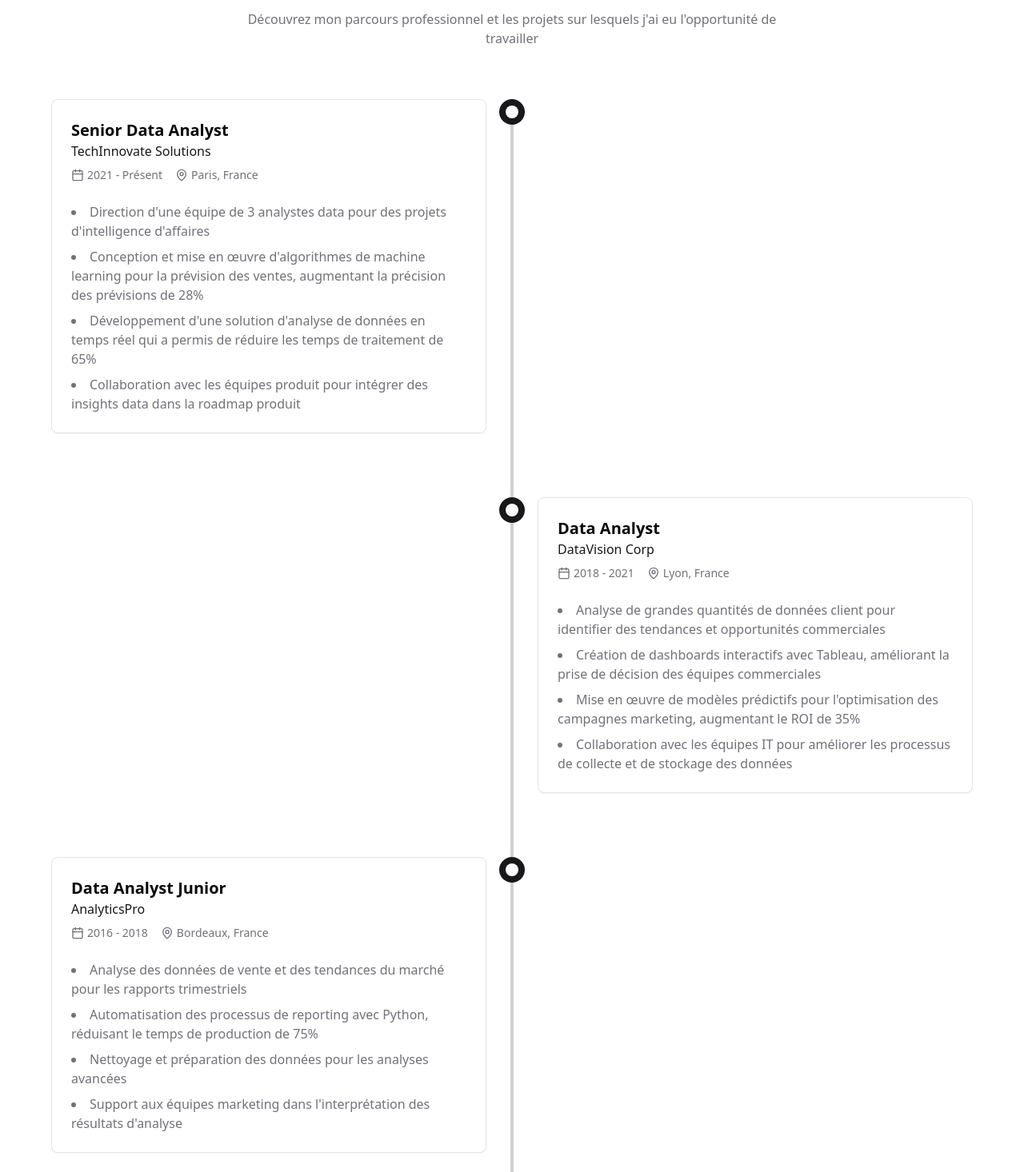
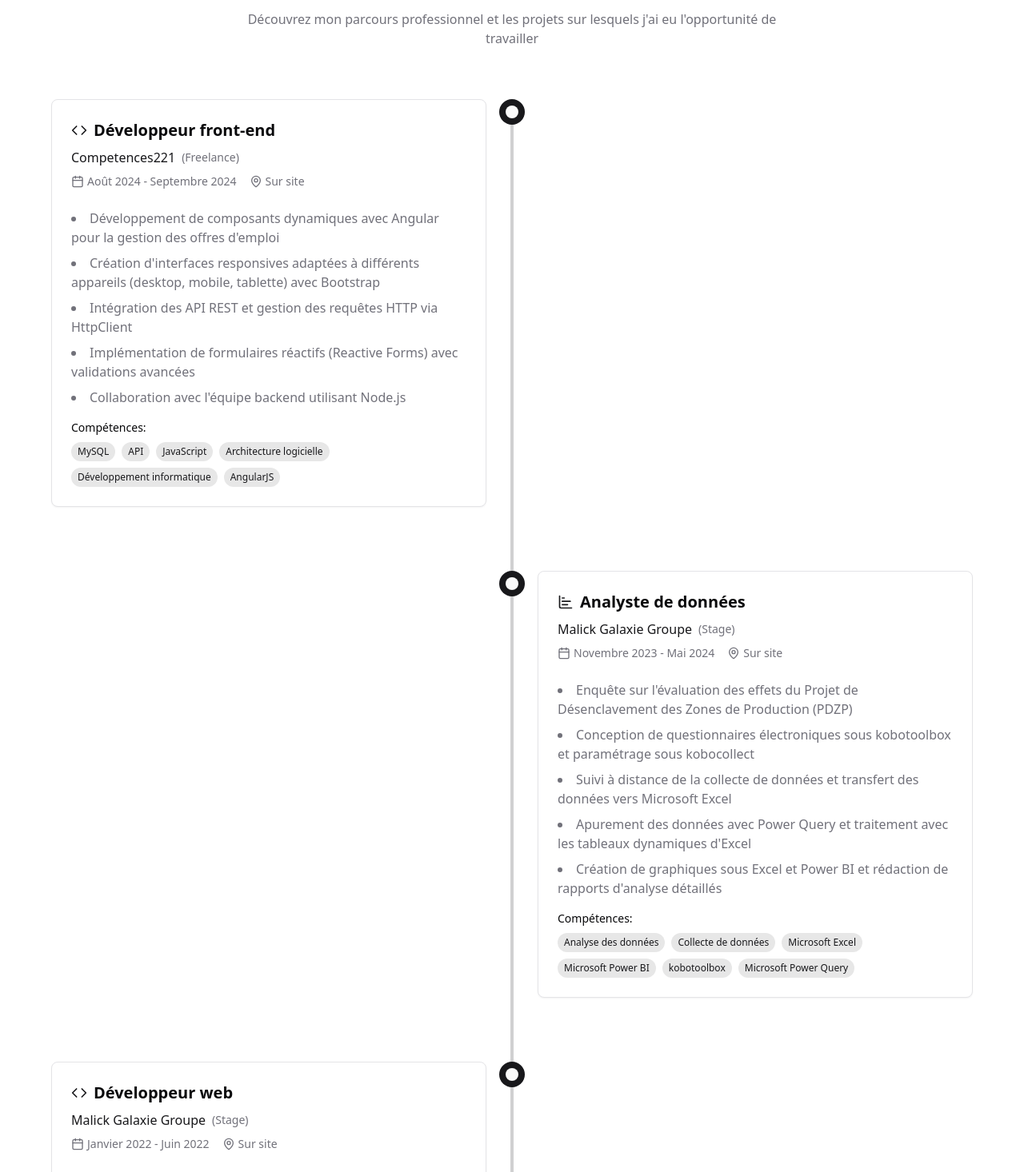
Before and after one commit to Babacarsar/portofolio, a React (Vite) app: page /experience in a window 1280 px wide. Shown: the part 284-1750 px from the top of the page at 80% size. Built offline with nearby package versions, Linux system fonts and the light colour scheme.

Commit message:
Update experience section
This commit updates the experience section of the portfolio to include details from the provided text.  The changes reflect professional experience in front-end development, data analysis, and web development.

```diff
--- a/src/components/sections/Experience.tsx
+++ b/src/components/sections/Experience.tsx
@@ -1,45 +1,69 @@
 
 import React from 'react';
 import { motion } from 'framer-motion';
-import { Calendar, MapPin } from 'lucide-react';
+import { Calendar, MapPin, Briefcase, Code, Globe, Database, ChartBar } from 'lucide-react';
 
 const Experience = () => {
   const experiences = [
     {
-      title: "Senior Data Analyst",
-      company: "TechInnovate Solutions",
-      period: "2021 - Présent",
-      location: "Paris, France",
+      title: "Développeur front-end",
+      company: "Competences221",
+      period: "Août 2024 - Septembre 2024",
+      location: "Sur site",
       description: [
-        "Direction d'une équipe de 3 analystes data pour des projets d'intelligence d'affaires",
-        "Conception et mise en œuvre d'algorithmes de machine learning pour la prévision des ventes, augmentant la précision des prévisions de 28%",
-        "Développement d'une solution d'analyse de données en temps réel qui a permis de réduire les temps de traitement de 65%",
-        "Collaboration avec les équipes produit pour intégrer des insights data dans la roadmap produit"
-      ]
+        "Développement de composants dynamiques avec Angular pour la gestion des offres d'emploi",
+        "Création d'interfaces responsives adaptées à différents appareils (desktop, mobile, tablette) avec Bootstrap",
+        "Intégration des API REST et gestion des requêtes HTTP via HttpClient",
+        "Implémentation de formulaires réactifs (Reactive Forms) avec validations avancées",
+        "Collaboration avec l'équipe backend utilisant Node.js"
+      ],
+      skills: ["MySQL", "API", "JavaScript", "Architecture logicielle", "Développement informatique", "AngularJS"],
+      type: "Freelance"
     },
     {
-      title: "Data Analyst",
-      company: "DataVision Corp",
-      period: "2018 - 2021",
-      location: "Lyon, France",
+      title: "Analyste de données",
+      company: "Malick Galaxie Groupe",
+      period: "Novembre 2023 - Mai 2024",
+      location: "Sur site",
       description: [
-        "Analyse de grandes quantités de données client pour identifier des tendances et opportunités commerciales",
-        "Création de dashboards interactifs avec Tableau, améliorant la prise de décision des équipes commerciales",
-        "Mise en œuvre de modèles prédictifs pour l'optimisation des campagnes marketing, augmentant le ROI de 35%",
-        "Collaboration avec les équipes IT pour améliorer les processus de collecte et de stockage des données"
-      ]
+        "Enquête sur l'évaluation des effets du Projet de Désenclavement des Zones de Production (PDZP)",
+        "Conception de questionnaires électroniques sous kobotoolbox et paramétrage sous kobocollect",
+        "Suivi à distance de la collecte de données et transfert des données vers Microsoft Excel",
+        "Apurement des données avec Power Query et traitement avec les tableaux dynamiques d'Excel",
+        "Création de graphiques sous Excel et Power BI et rédaction de rapports d'analyse détaillés"
+      ],
+      skills: ["Analyse des données", "Collecte de données", "Microsoft Excel", "Microsoft Power BI", "kobotoolbox", "Microsoft Power Query"],
+      type: "Stage"
     },
     {
-      title: "Data Analyst Junior",
-      company: "AnalyticsPro",
-      period: "2016 - 2018",
-      location: "Bordeaux, France",
+      title: "Développeur web",
+      company: "Malick Galaxie Groupe",
+      period: "Janvier 2022 - Juin 2022",
+      location: "Sur site",
       description: [
-        "Analyse des données de vente et des tendances du marché pour les rapports trimestriels",
-        "Automatisation des processus de reporting avec Python, réduisant le temps de production de 75%",
-        "Nettoyage et préparation des données pour les analyses avancées",
-        "Support aux équipes marketing dans l'interprétation des résultats d'analyse"
-      ]
+        "Création et personnalisation de thèmes WordPress",
+        "Intégration de plugins et fonctionnalités spécifiques selon les besoins",
+        "Optimisation des performances des sites WordPress pour améliorer le référencement",
+        "Mise en place de stratégies de référencement naturel (SEO)",
+        "Développement de sites responsives et gestion de la sécurité par des mises à jour régulières"
+      ],
+      skills: ["JavaScript", "scriptcase", "Développement informatique", "WordPress", "PHP", "Bases de données", "kobotoolbox", "Talend"],
+      type: "Stage"
+    },
+    {
+      title: "Développeur site web",
+      company: "Foundation 1 SN",
+      period: "Avril 2021 - Mai 2021",
+      location: "Sur site",
+      description: [
+        "Collaboration avec une équipe de designers pour créer une interface utilisateur intuitive",
+        "Conception et développement de sites web",
+        "Optimisation des performances des sites web pour une meilleure expérience utilisateur",
+        "Intégration de plugins et fonctionnalités personnalisées selon les besoins clients",
+        "Gestion de la maintenance et des mises à jour régulières des sites web"
+      ],
+      skills: ["MySQL", "Développement informatique", "WordPress", "Bases de données", "Optimisation pour les moteurs de recherche (SEO)"],
+      type: "Stage"
     }
   ];
 
@@ -60,6 +84,12 @@ const Experience = () => {
       y: 0,
       transition: { duration: 0.8 }
     }
+  };
+
+  const getIcon = (title) => {
+    if (title.toLowerCase().includes('développeur')) return <Code className="h-5 w-5 text-primary" />;
+    if (title.toLowerCase().includes('analyste')) return <ChartBar className="h-5 w-5 text-primary" />;
+    return <Briefcase className="h-5 w-5 text-primary" />;
   };
 
   return (
@@ -102,8 +132,14 @@ const Experience = () => {
                 </div>
                 <div className="md:w-1/2 ml-8 md:ml-0 md:px-8 pb-8">
                   <div className="bg-card p-6 rounded-lg shadow-sm border border-border">
-                    <h3 className="text-xl font-semibold">{experience.title}</h3>
-                    <h4 className="text-primary font-medium mb-2">{experience.company}</h4>
+                    <div className="flex items-center mb-2">
+                      {getIcon(experience.title)}
+                      <h3 className="text-xl font-semibold ml-2">{experience.title}</h3>
+                    </div>
+                    <div className="flex items-center mb-2">
+                      <span className="text-primary font-medium">{experience.company}</span>
+                      <span className="ml-2 text-sm text-muted-foreground">({experience.type})</span>
+                    </div>
 
                     <div className="flex flex-wrap text-sm text-muted-foreground mb-4">
                       <div className="flex items-center mr-4 mb-2">
@@ -116,11 +152,24 @@ const Experience = () => {
                       </div>
                     </div>
 
-                    <ul className="list-disc list-inside space-y-2 text-muted-foreground">
+                    <ul className="list-disc list-inside space-y-2 text-muted-foreground mb-4">
                       {experience.description.map((item, i) => (
                         <li key={i}>{item}</li>
                       ))}
                     </ul>
+
+                    {experience.skills && experience.skills.length > 0 && (
+                      <div className="mt-4">
+                        <h4 className="text-sm font-medium mb-2">Compétences:</h4>
+                        <div className="flex flex-wrap gap-2">
+                          {experience.skills.map((skill, i) => (
+                            <span key={i} className="bg-primary/10 text-primary text-xs px-2 py-1 rounded-full">
+                              {skill}
+                            </span>
+                          ))}
+                        </div>
+                      </div>
+                    )}
                   </div>
                 </div>
               </motion.div>
```
